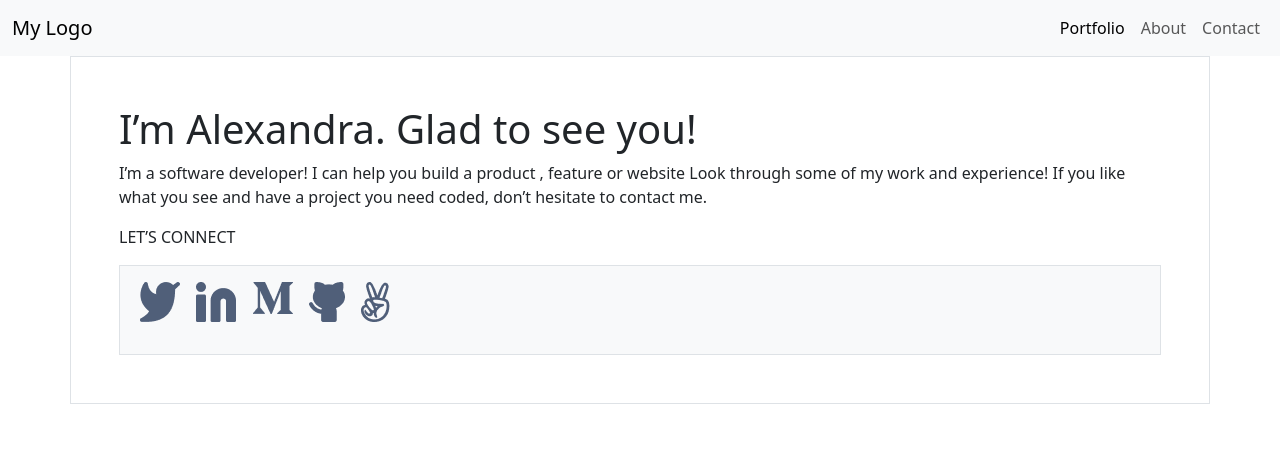
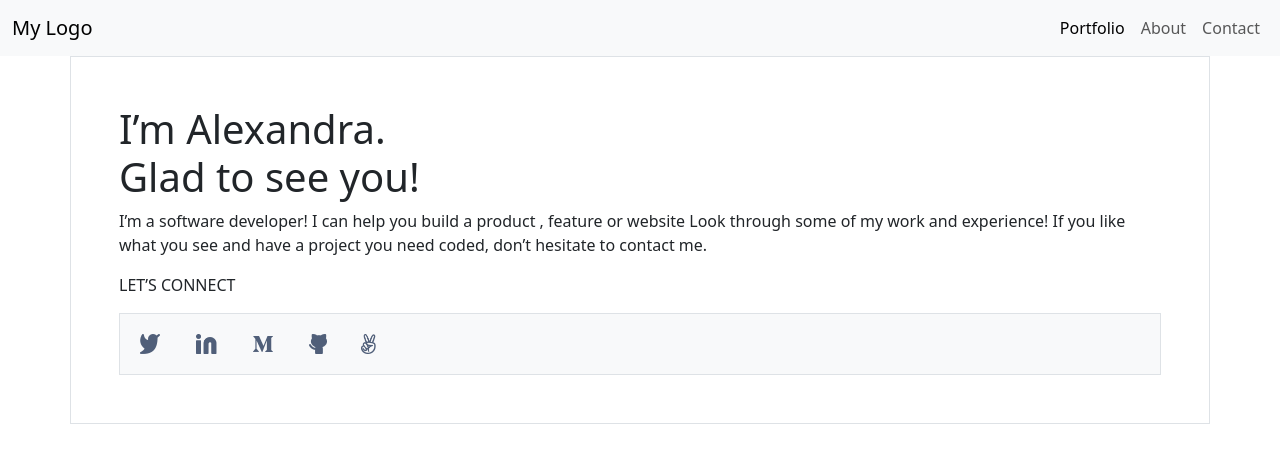
Before and after one commit to HFG43/Bootstrap, a plain HTML site: page index.html in a window 1280 px wide. Drawn offline with nearby package versions, Linux system fonts and the light colour scheme.

Commit message:
Set new size for all social icons

```diff
--- a/index.html
+++ b/index.html
@@ -39,36 +39,36 @@
       </div>
     </nav>
     <div id="introduction-text" class="container border p-5">
-      <h1>I’m Alexandra.
+      <h1>I’m Alexandra. <br>
         Glad to see you!</h1>
       <p>I’m a software developer! I can help you build a product , feature or website Look through some of my work and
         experience! If you like what you see and have a project you need coded, don’t hesitate to contact me.
       </p>
       <p>LET’S CONNECT</p>
-      <div class="navbar navbar-expand-xl bg-body-tertiary border">
+      <div class="navbar navbar-expand-sm bg-body-tertiary border">
         <div class="container-fluid">
           <div class="navbar-collapse" id="navbarNav">
-            <ul class="navbar-nav d-flex flex-row mb-3">
+            <ul class="navbar-nav d-flex flex-row mb-1 ">
               <li class="nav-item">
-                <a class="nav-link active" aria-current="page" href="#"><img src="./img/icons/tw-icon.png" alt=""></a>
+                <a class="nav-link"  href="#"><img class="w-50" src="./img/icons/tw-icon.png" alt=""></a>
+              </li>
+              <li class="nav-item ">
+                <a class="nav-link " href="#"><img class="w-50" src="./img/icons/Linkedin iconin-icon.png" alt=""></a>
               </li>
               <li class="nav-item">
-                <a class="nav-link" href="#"><img src="./img/icons/Linkedin iconin-icon.png" alt=""></a>
+                <a class="nav-link" href="#"><img class="w-50"  src="./img/icons/m-icon.png" alt=""></a>
               </li>
               <li class="nav-item">
-                <a class="nav-link" href="#"><img src="./img/icons/m-icon.png" alt=""></a>
+                <a class="nav-link" href="#"><img class="w-50" src="./img/icons/github-icon.png" alt=""></a>
               </li>
               <li class="nav-item">
-                <a class="nav-link" href="#"><img src="./img/icons/github-icon.png" alt=""></a>
-              </li>
-              <li class="nav-item">
-                <a class="nav-link" href="#"><img src="./img/icons/hand-icon.png" alt=""></a>
+                <a class="nav-link" href="#"><img class="w-50" src="./img/icons/hand-icon.png" alt=""></a>
               </li>
             </ul>
           </div>
         </div>
-      </nav>
-    </div>
+        </nav>
+      </div>
   </header>
 
 
```
